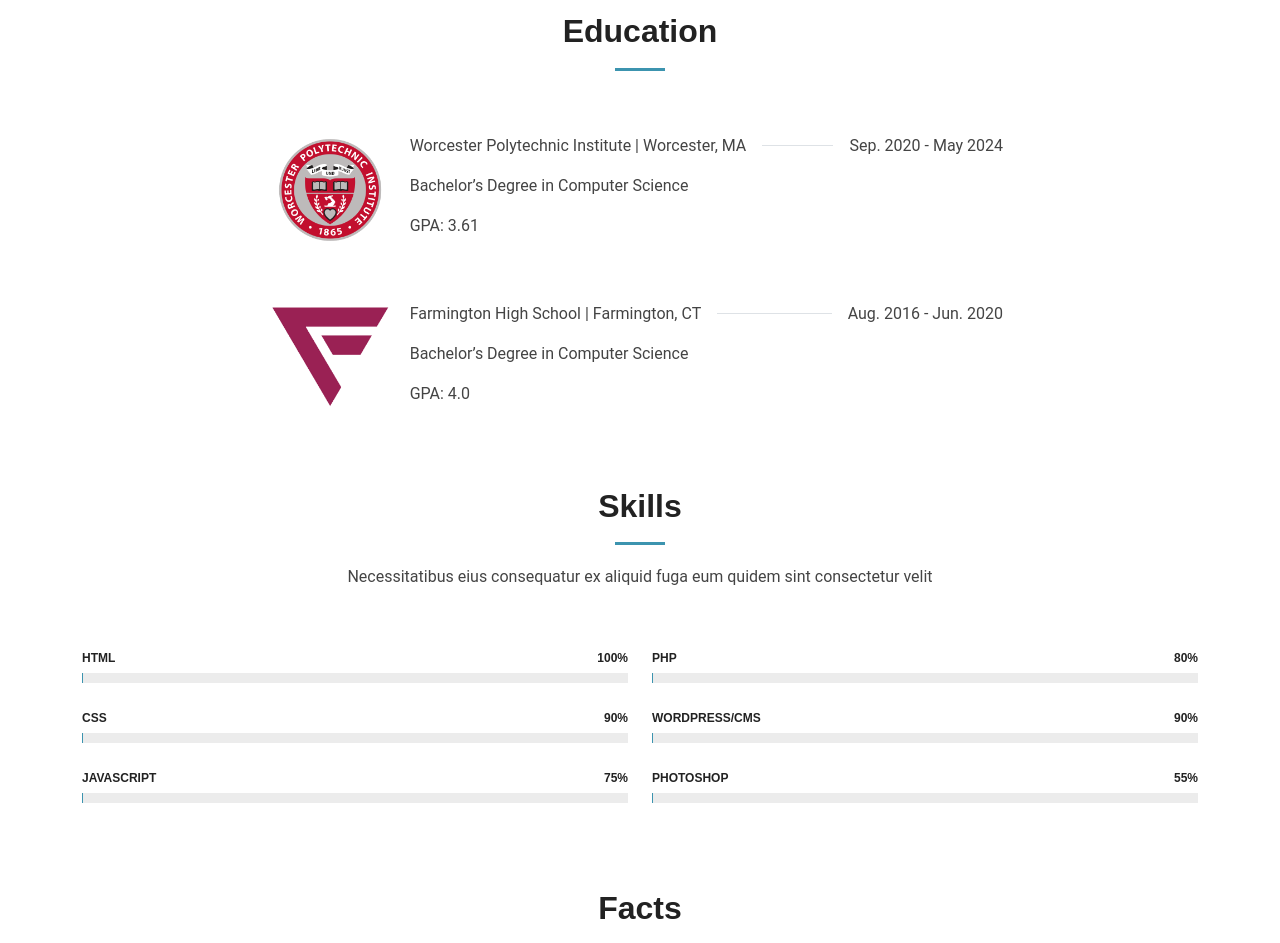
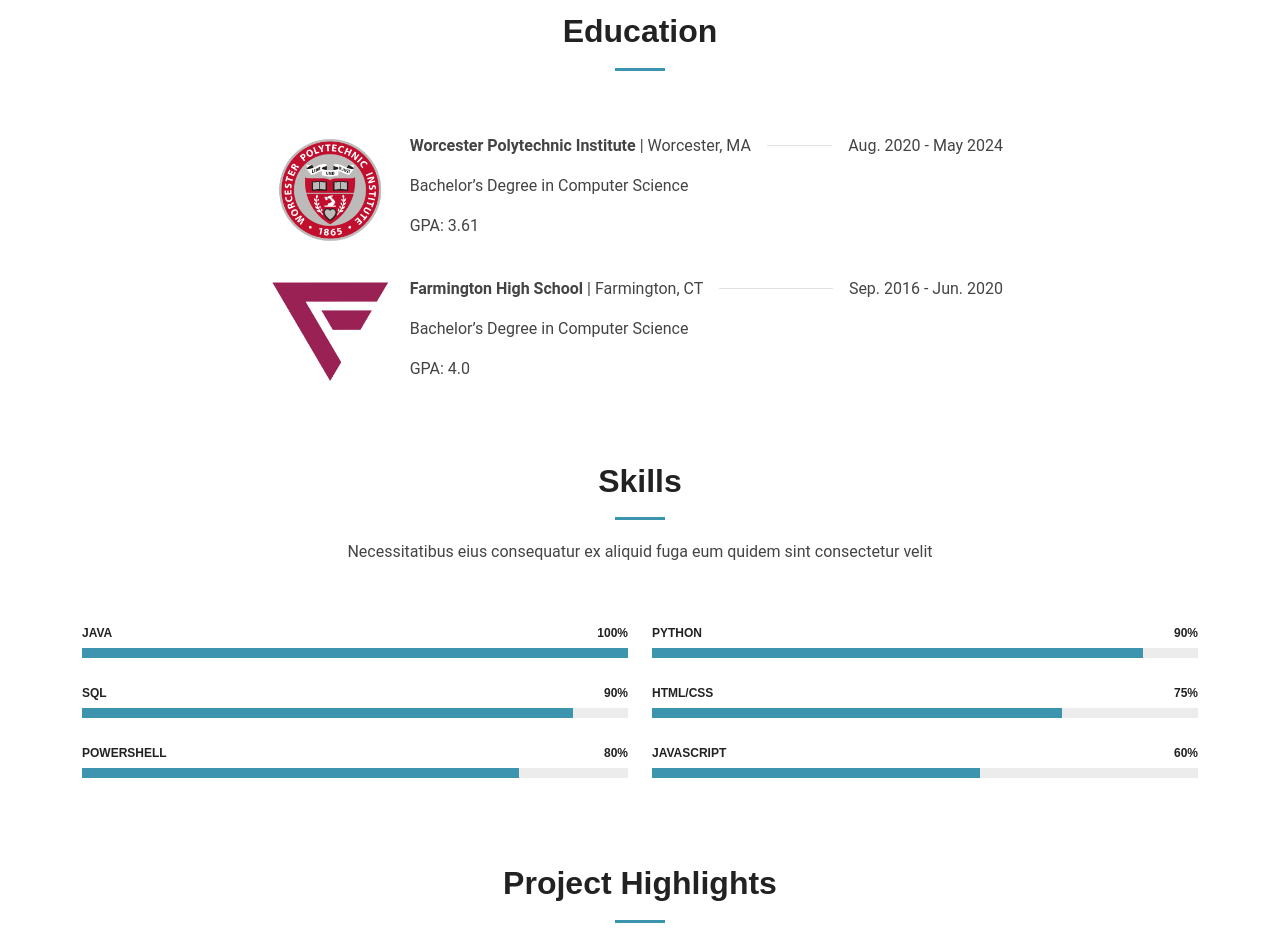
Before and after one commit to bhansea/Personal-Website, a Next.js app: page /about in a window 1280 px wide. Shown: the part 1140-2083 px from the top of the page. Built offline with nearby package versions, Linux system fonts and the light colour scheme.

Commit message:
Add progress bar animation to 'skills' section

```diff
--- a/src/app/about/page.js
+++ b/src/app/about/page.js
@@ -15,6 +15,12 @@ export default function About() {
             once: false, // Allow it to happen multiple times
             mirror: true, // Let the animation happen when scrolling back up
         });
+
+        const progressBars = document.querySelectorAll('.progress-bar');
+    progressBars.forEach((bar) => {
+        const percentage = bar.getAttribute('data-percentage');
+        bar.style.width = `${percentage}%`;
+    });
 
         // Number animation when the section comes into view
         const animateNumbers = (entries, observer) => {
@@ -74,6 +80,8 @@ export default function About() {
 
         return () => clearInterval(typingInterval); // Cleanup interval on unmount
     }, []);
+
+
 
 
 
@@ -149,15 +157,15 @@ export default function About() {
                         <h2>Education</h2>
                     </div>
 
-                    <div className="container" data-aos="fade-up" data-aos-delay="100" style={{ marginBottom: '30px' }}>
+                    <div className="container" data-aos="fade-up" data-aos-delay="100" style={{ marginBottom: '5px' }}>
                         <div className="row justify-content-center">
                             <div className="col-lg-8 d-flex align-items-center mx-auto justify-content-between">
                             <img src="/assets/img/wpi-logo.png" alt="Icon" className="me-3" width="120" height="120" />
                             <div className="w-100" style={{ margin: '5px' }}>
                                 <p style={{ display: 'flex', alignItems: 'center', marginTop: '8px' }}>
-                                Worcester Polytechnic Institute | Worcester, MA
+                                    <strong>Worcester Polytechnic Institute&nbsp;</strong> | Worcester, MA
                                 <span className="flex-grow-1 border-bottom mx-3"></span>
-                                <span>Sep. 2020 - May 2024</span>
+                                <span>Aug. 2020 - May 2024</span>
                                 </p>
                                 <p>Bachelor’s Degree in Computer Science</p>
                                 <p>GPA: 3.61</p>
@@ -172,9 +180,9 @@ export default function About() {
                             <img src="/assets/img/fps-logo.png" alt="Farmington logo" className="me-3" width="120" height="120" />
                             <div className="w-100" style={{ margin: '5px' }}>
                                 <p style={{ display: 'flex', alignItems: 'center', marginTop: '8px' }}>
-                                Farmington High School | Farmington, CT
+                                <strong>Farmington High School&nbsp;</strong> | Farmington, CT
                                 <span className="flex-grow-1 border-bottom mx-3"></span>
-                                <span>Aug. 2016 - Jun. 2020</span>
+                                <span>Sep. 2016 - Jun. 2020</span>
                                 </p>
                                 <p>Bachelor’s Degree in Computer Science</p>
                                 <p>GPA: 4.0</p>
@@ -198,46 +206,46 @@ export default function About() {
                         <div className="row skills-content skills-animation">
                             <div className="col-lg-6">
                                 <div className="progress">
-                                    <span className="skill"><span>HTML</span> <i className="val">100%</i></span>
+                                    <span className="skill"><span>Java</span> <i className="val">100%</i></span>
                                     <div className="progress-bar-wrap">
-                                        <div className="progress-bar" role="progressbar" aria-valuenow="100" aria-valuemin="0" aria-valuemax="100"></div>
+                                        <div className="progress-bar" role="progressbar" data-percentage="100" aria-valuenow="100" aria-valuemin="0" aria-valuemax="100"></div>
                                     </div>
                                 </div>
 
                                 <div className="progress">
-                                    <span className="skill"><span>CSS</span> <i className="val">90%</i></span>
+                                    <span className="skill"><span>SQL</span> <i className="val">90%</i></span>
                                     <div className="progress-bar-wrap">
-                                        <div className="progress-bar" role="progressbar" aria-valuenow="90" aria-valuemin="0" aria-valuemax="100"></div>
+                                        <div className="progress-bar" role="progressbar" data-percentage="90" aria-valuenow="90" aria-valuemin="0" aria-valuemax="100"></div>
                                     </div>
                                 </div>
 
                                 <div className="progress">
-                                    <span className="skill"><span>JavaScript</span> <i className="val">75%</i></span>
+                                    <span className="skill"><span>PowerShell</span> <i className="val">80%</i></span>
                                     <div className="progress-bar-wrap">
-                                        <div className="progress-bar" role="progressbar" aria-valuenow="75" aria-valuemin="0" aria-valuemax="100"></div>
+                                        <div className="progress-bar" role="progressbar" data-percentage="80" aria-valuenow="80" aria-valuemin="0" aria-valuemax="100"></div>
                                     </div>
                                 </div>
                             </div>
 
                             <div className="col-lg-6">
                                 <div className="progress">
-                                    <span className="skill"><span>PHP</span> <i className="val">80%</i></span>
+                                    <span className="skill"><span>Python</span> <i className="val">90%</i></span>
                                     <div className="progress-bar-wrap">
-                                        <div className="progress-bar" role="progressbar" aria-valuenow="80" aria-valuemin="0" aria-valuemax="100"></div>
+                                        <div className="progress-bar" role="progressbar" data-percentage="90" aria-valuenow="90" aria-valuemin="0" aria-valuemax="100"></div>
                                     </div>
                                 </div>
 
                                 <div className="progress">
-                                    <span className="skill"><span>WordPress/CMS</span> <i className="val">90%</i></span>
+                                    <span className="skill"><span>HTML/CSS</span> <i className="val">75%</i></span>
                                     <div className="progress-bar-wrap">
-                                        <div className="progress-bar" role="progressbar" aria-valuenow="90" aria-valuemin="0" aria-valuemax="100"></div>
+                                        <div className="progress-bar" role="progressbar" data-percentage="75" aria-valuenow="75" aria-valuemin="0" aria-valuemax="100"></div>
                                     </div>
                                 </div>
 
                                 <div className="progress">
-                                    <span className="skill"><span>Photoshop</span> <i className="val">55%</i></span>
+                                    <span className="skill"><span>JavaScript</span> <i className="val">60%</i></span>
                                     <div className="progress-bar-wrap">
-                                        <div className="progress-bar" role="progressbar" aria-valuenow="55" aria-valuemin="0" aria-valuemax="100"></div>
+                                        <div className="progress-bar" role="progressbar" data-percentage="60" aria-valuenow="60" aria-valuemin="0" aria-valuemax="100"></div>
                                     </div>
                                 </div>
                             </div>
@@ -245,11 +253,11 @@ export default function About() {
                     </div>
                 </section>
 
-                {/* Facts Section */}
+                {/* Highlights Section */}
                 <section id="about" className="facts" style={{paddingBottom: '125px'}}>
                     <div className="container" data-aos="fade-up">
                         <div className="section-title">
-                            <h2>Facts</h2>
+                            <h2>Project Highlights</h2>
                             <p>Necessitatibus eius consequatur ex aliquid fuga eum quidem sint consectetur velit</p>
                         </div>
 
@@ -277,9 +285,9 @@ export default function About() {
                             </div>
                             <div className="col-lg-3 col-md-6 mt-5 mt-lg-0" data-aos="fade-up" data-aos-delay="400">
                                 <div className="fact-item">
-                                    <span className="counter" data-target="32">0</span>
+                                    <span className="counter" data-target="91">0</span>
                                     <div className="fact-line"></div>
-                                    <p>Workers</p>
+                                    <p>Tests Written</p>
                                 </div>
                             </div>
                         </div>
--- a/src/styles/globals.css
+++ b/src/styles/globals.css
@@ -913,10 +913,11 @@ section,
   height: 10px;
 }
 
+/* Progress bar animation */
 .skills .progress-bar {
-  width: 1px;
+  width: 0;
   height: 10px;
-  transition: 0.9s;
+  transition: width 1.5s ease-in-out;
   background-color: var(--accent-color);
 }
 
```
